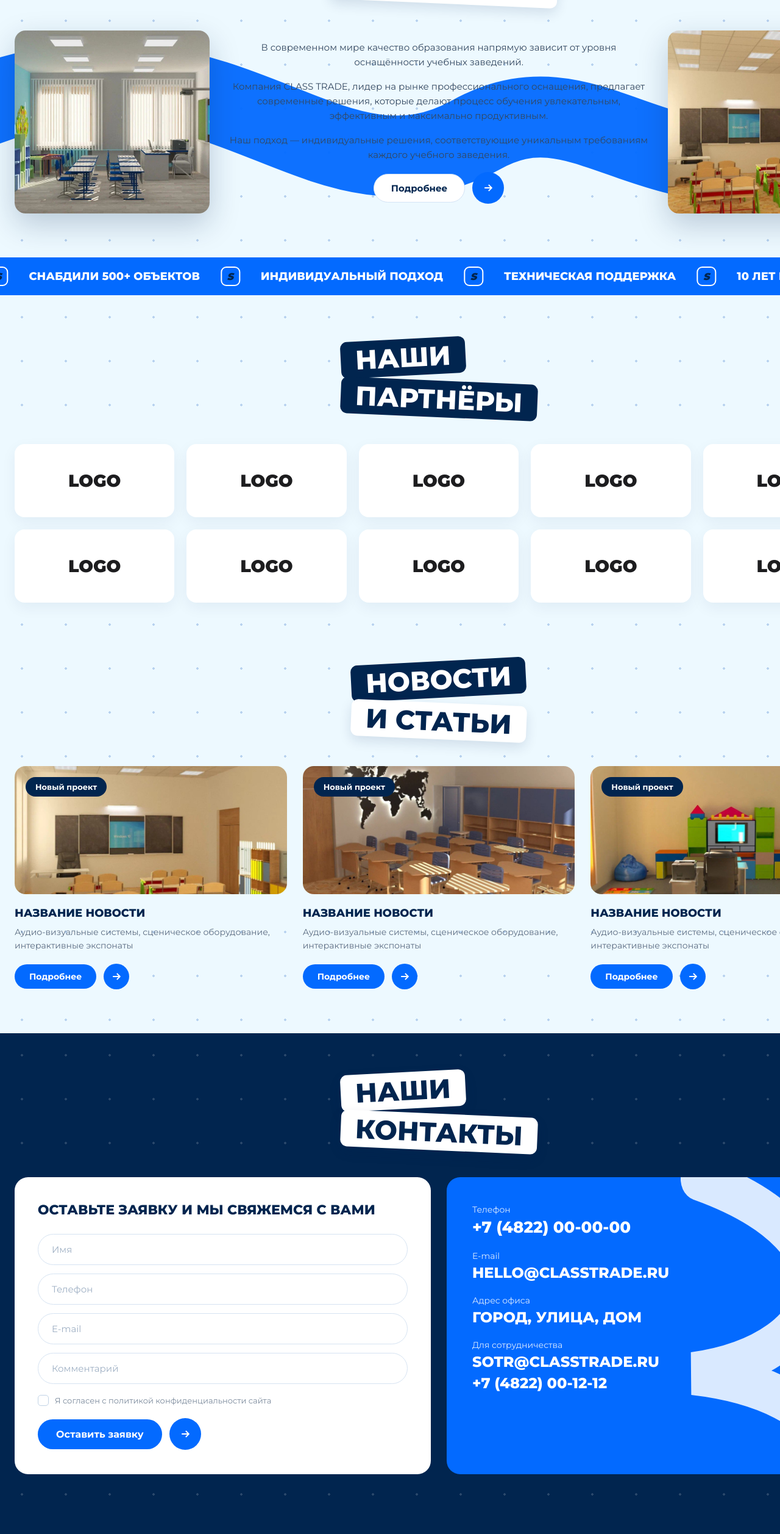
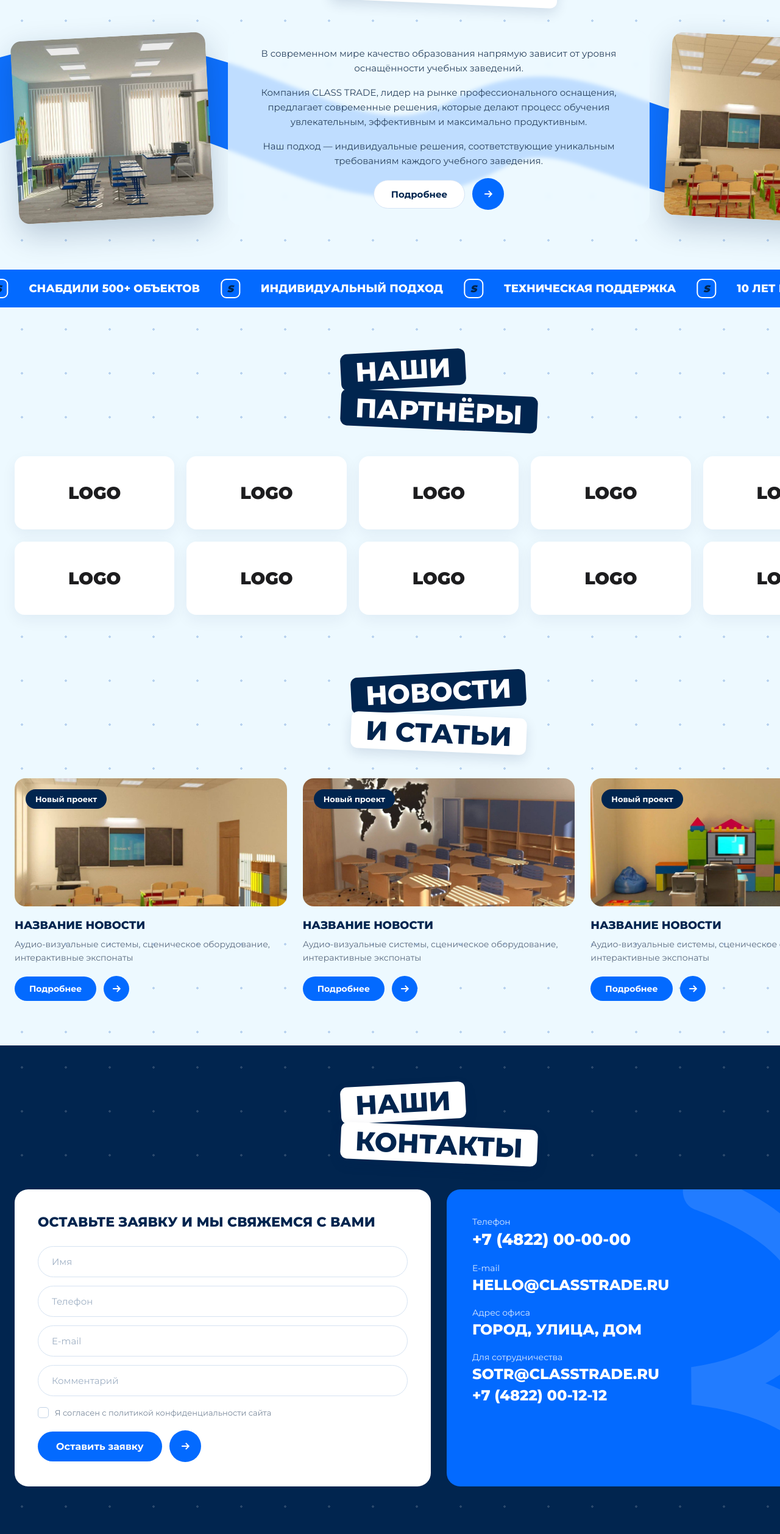
Before and after one commit to dkaratsapov-web/classtrade, a React (Vite) app: page / in a window 1280 px wide. Shown: the part 4222-6737 px from the top of the page at 61% size. Built offline with nearby package versions, Linux system fonts and the light colour scheme.

Commit message:
О компании: фото под углом + светлая подложка для читаемости текста; Контакты: S-узор прозрачнее и ненавязчивее

```diff
--- a/src/components/About.jsx
+++ b/src/components/About.jsx
@@ -24,7 +24,7 @@ export default function About() {
         <Sticker a="О КОМПАНИИ" b="CLASS TRADE" bClass="chip--white" />
 
         <div className="about">
-          <div className="about__photo">
+          <div className="about__photo about__photo--left">
             <img src="assets/hero-1.png" alt="" />
           </div>
           <div className="about__text">
@@ -43,7 +43,7 @@ export default function About() {
             </p>
             <Cta label="Подробнее" btnClass="btn btn--ghost" />
           </div>
-          <div className="about__photo">
+          <div className="about__photo about__photo--right">
             <img src="assets/room-tv.png" alt="" />
           </div>
         </div>
--- a/src/components/Contacts.jsx
+++ b/src/components/Contacts.jsx
@@ -38,10 +38,10 @@ export default function Contacts() {
               <path
                 d="M120,30 C 420,120 360,290 110,320 C 420,350 470,540 110,600"
                 stroke="#fff"
-                strokeWidth="64"
+                strokeWidth="56"
                 fill="none"
                 strokeLinecap="round"
-                opacity=".85"
+                opacity=".12"
               />
             </svg>
 
--- a/src/index.css
+++ b/src/index.css
@@ -900,6 +900,12 @@ body {
   box-shadow: var(--shadow-photo);
   height: 300px;
 }
+.about__photo--left {
+  transform: rotate(-3deg);
+}
+.about__photo--right {
+  transform: rotate(3deg);
+}
 .about__photo img {
   width: 100%;
   height: 100%;
@@ -907,13 +913,21 @@ body {
   display: block;
 }
 .about__text {
+  position: relative;
+  z-index: 2;
   text-align: center;
+  /* лёгкая светлая подложка — текст читается поверх S-ленты */
+  background: rgba(237, 249, 255, 0.8);
+  backdrop-filter: blur(3px);
+  -webkit-backdrop-filter: blur(3px);
+  border-radius: 22px;
+  padding: 26px 30px;
 }
 .about__text p {
   margin: 0 0 16px;
   font-size: 15px;
   line-height: 1.6;
-  color: #33475f;
+  color: #2a425e;
 }
 .about__text .cta {
   justify-content: center;
```
